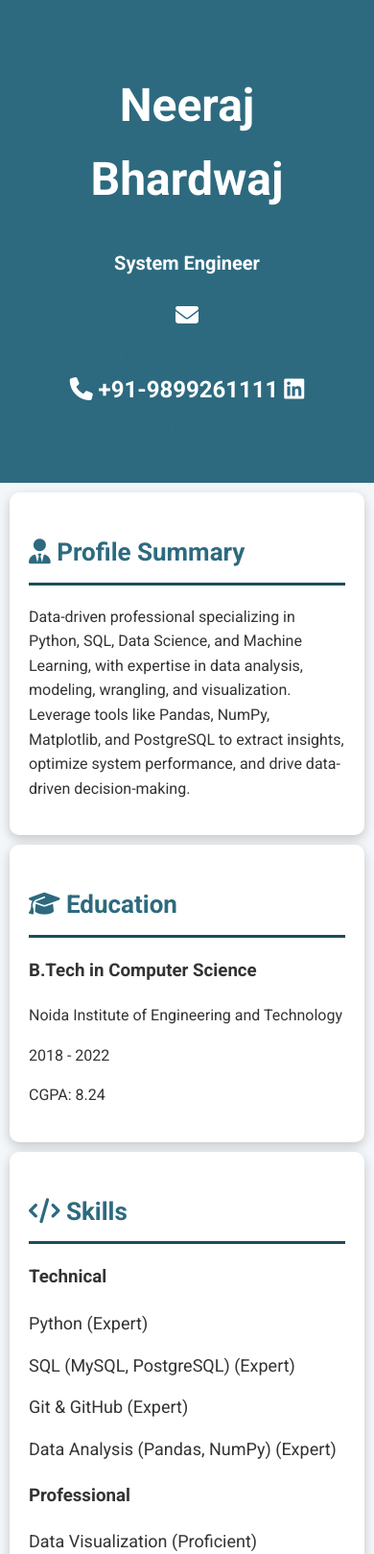
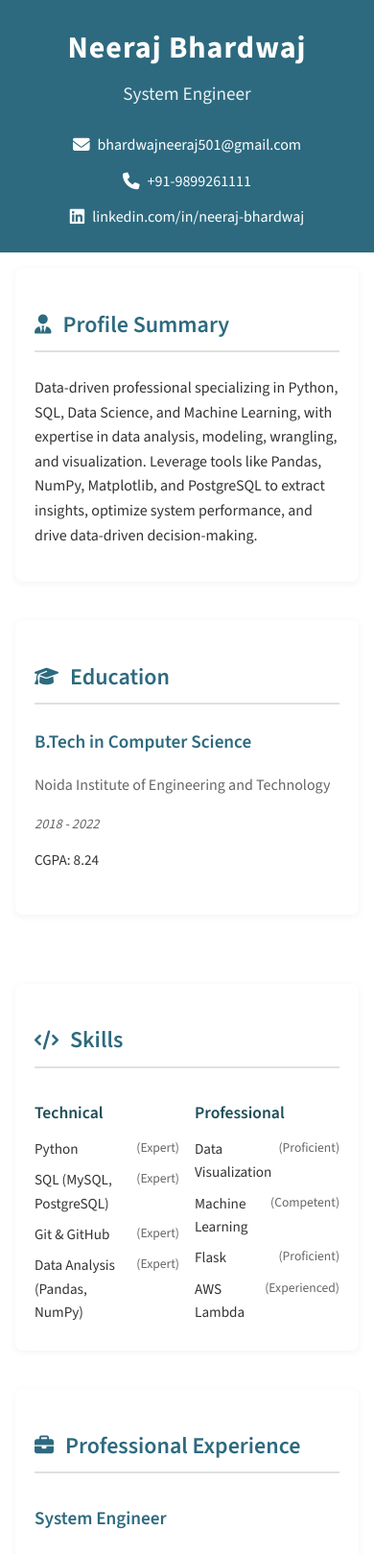
Before and after one commit to Neerajbhardwaj1111/Resume, a plain HTML site: page index.html in a window 390 px wide. Shown: the top 1619 px of the page at 96% size. Drawn offline with nearby package versions, Linux system fonts and the light colour scheme.

Commit message:
Update styles.css

```diff
--- a/styles.css
+++ b/styles.css
@@ -1,108 +1,331 @@
 /* Global Styles */
+:root {
+    --primary-color: #2d6a7f;
+    --secondary-color: #1d4d58;
+    --accent-color: #3a86a8;
+    --text-color: #333;
+    --light-bg: #f4f7f9;
+    --white: #ffffff;
+    --light-gray: #f0f0f0;
+    --medium-gray: #e0e0e0;
+    --dark-gray: #666;
+}
+
 body {
-    font-family: 'Roboto', Arial, sans-serif; /* Clean, modern font */
+    font-family: 'Source Sans 3', 'Roboto', Arial, sans-serif;
     margin: 0;
     padding: 0;
-    background-color: #f4f7f9; /* Light background for readability */
-    color: #333; /* Dark gray text for better contrast */
-    line-height: 1.6; /* Ensure readability */
+    background-color: var(--light-bg);
+    color: var(--text-color);
+    line-height: 1.6;
+    font-weight: 400;
+}
 
+.resume-container {
+    max-width: 1200px;
+    margin: 0 auto;
+    background-color: var(--white);
+    box-shadow: 0 0 30px rgba(0, 0, 0, 0.1);
 }
 
 /* Header */
 header {
-    background-color: #2d6a7f; /* Deep blue for a professional look */
-    color: white;
-    padding: 40px 20px;
+    background-color: var(--primary-color);
+    color: var(--white);
+    padding: 2.5rem 2rem;
     text-align: center;
-    font-size: 32px;
-    font-weight: 700; /* Bold font for emphasis */
-
 }
 
-header p {
-    font-size: 20px;
-    font-weight: 600;
-    margin-top: 10px;
+.header-content {
+    max-width: 800px;
+    margin: 0 auto;
 }
 
-/* Section (main content) */
-section {
-    padding: 30px;
-    margin: 40px auto;
-    max-width: 900px;
-    background-color: white;
-    border-radius: 10px;
-    box-shadow: 0 4px 12px rgba(0, 0, 0, 0.2); /* Softer shadow for a formal look */
-    line-height: 1.6; /* Better readability */
+header h1 {
+    font-size: 2.5rem;
+    font-weight: 700;
+    margin: 0;
+    letter-spacing: 1px;
 }
 
-/* Section Headings */
-h2 {
-    font-size: 26px;
-    color: #2d6a7f; /* Consistent color with the header */
-    border-bottom: 3px solid #1d4d58;
-    padding-bottom: 10px;
-    margin-bottom: 20px;
-    font-weight: 600; /* Slightly bolder heading for emphasis */
+header .title {
+    font-size: 1.5rem;
+    font-weight: 500;
+    margin: 0.5rem 0 1.5rem;
+    color: rgba(255, 255, 255, 0.9);
 }
 
-/* List styling */
-ul {
-    list-style-type: none;
+.contact-info {
+    display: flex;
+    justify-content: center;
+    flex-wrap: wrap;
+    gap: 1.5rem;
+    font-size: 1rem;
+}
+
+.contact-info span {
+    display: flex;
+    align-items: center;
+    gap: 0.5rem;
+}
+
+.contact-info i {
+    font-size: 1.1rem;
+}
+
+.contact-info a {
+    color: var(--white);
+    text-decoration: none;
+    transition: opacity 0.3s;
+}
+
+.contact-info a:hover {
+    opacity: 0.9;
+    text-decoration: underline;
+}
+
+/* Main Content */
+main {
+    padding: 2rem;
+}
+
+section {
+    margin-bottom: 2.5rem;
+    background-color: var(--white);
+    border-radius: 8px;
+    padding: 1.5rem;
+    box-shadow: 0 2px 8px rgba(0, 0, 0, 0.05);
+}
+
+h2 {
+    font-size: 1.5rem;
+    color: var(--primary-color);
+    border-bottom: 2px solid var(--medium-gray);
+    padding-bottom: 0.5rem;
+    margin-bottom: 1.5rem;
+    font-weight: 600;
+    display: flex;
+    align-items: center;
+    gap: 0.75rem;
+}
+
+h2 i {
+    font-size: 1.25rem;
+}
+
+h3 {
+    font-size: 1.2rem;
+    font-weight: 600;
+    color: var(--primary-color);
+    margin: 0.5rem 0;
+}
+
+/* Two Column Layout */
+.two-column {
+    display: grid;
+    grid-template-columns: 1fr 1fr;
+    gap: 2rem;
+}
+
+@media (max-width: 768px) {
+    .two-column {
+        grid-template-columns: 1fr;
+    }
+}
+
+/* Education Section */
+.education-item {
+    margin-bottom: 1.5rem;
+}
+
+.institution {
+    font-weight: 500;
+    color: var(--dark-gray);
+}
+
+.date {
+    color: var(--dark-gray);
+    font-style: italic;
+    font-size: 0.9rem;
+}
+
+.details {
+    margin-top: 0.5rem;
+    font-size: 0.95rem;
+}
+
+/* Skills Section */
+.skills-container {
+    display: grid;
+    grid-template-columns: 1fr 1fr;
+    gap: 1rem;
+}
+
+.skill-category h3 {
+    font-size: 1.1rem;
+    margin-bottom: 0.75rem;
+    color: var(--secondary-color);
+}
+
+.skill-category ul {
+    list-style: none;
+    padding: 0;
+    margin: 0;
+}
+
+.skill-category li {
+    margin-bottom: 0.5rem;
+    font-size: 0.95rem;
+    display: flex;
+    justify-content: space-between;
+}
+
+.skill-name {
+    font-weight: 500;
+}
+
+.skill-level {
+    color: var(--dark-gray);
+    font-size: 0.85rem;
+}
+
+/* Experience Section */
+.experience-item {
+    margin-bottom: 2rem;
+}
+
+.exp-header {
+    display: flex;
+    flex-wrap: wrap;
+    justify-content: space-between;
+    align-items: baseline;
+    margin-bottom: 0.5rem;
+}
+
+.exp-header h3 {
+    margin-right: 1rem;
+}
+
+.company {
+    flex-grow: 1;
+    font-weight: 500;
+    color: var(--dark-gray);
+}
+
+.experience-item ul {
+    list-style-type: disc;
+    padding-left: 1.5rem;
+    margin-top: 0.5rem;
+}
+
+.experience-item li {
+    margin-bottom: 0.5rem;
+    font-size: 0.95rem;
+    line-height: 1.5;
+}
+
+/* Certifications Section */
+.cert-list {
+    list-style: none;
     padding: 0;
 }
 
-li {
-    margin-bottom: 15px;
-    font-size: 18px;
-    font-weight: 400;
+.cert-list li {
+    margin-bottom: 0.75rem;
+    padding-left: 1.5rem;
+    position: relative;
+    font-size: 0.95rem;
 }
 
-/* Links (styled to stand out with subtle hover effect) */
-a {
-    color: #2d6a7f; /* Deep blue for links */
-    text-decoration: none;
-    font-weight: 500;
-    transition: color 0.3s ease-in-out;
+.cert-list li:before {
+    content: "•";
+    color: var(--accent-color);
+    font-size: 1.2rem;
+    position: absolute;
+    left: 0;
+    top: -2px;
 }
 
-a:hover {
-    color: #1d4d58; /* Darker blue on hover for emphasis */
-    text-decoration: underline;
+/* Awards Section */
+.awards-container {
+    display: grid;
+    grid-template-columns: repeat(auto-fill, minmax(250px, 1fr));
+    gap: 1.5rem;
 }
 
-/* Footer */
-footer {
-    text-align: center;
-    margin-bottom: 0%;
-    padding: 20px;
-    background-color: #2d6a7f;
-    color: white;
-    width: 100%;
-    font-size: 16px;
-    bottom: 0;
-    left: 0;
+.award-item {
+    background-color: var(--light-gray);
+    padding: 1rem;
+    border-radius: 6px;
+    border-left: 4px solid var(--accent-color);
 }
 
-footer a {
-    color: white;
-    font-weight: 600;
-
+.award-item h3 {
+    margin: 0 0 0.25rem;
+    font-size: 1.1rem;
 }
 
-/* Responsive Styles for smaller screens */
+.award-item .company {
+    color: var(--dark-gray);
+    font-size: 0.9rem;
+}
+
+.award-item .date {
+    color: var(--dark-gray);
+    font-size: 0.85rem;
+    font-style: italic;
+}
+
+/* Responsive Styles */
 @media (max-width: 768px) {
+    header {
+        padding: 1.5rem 1rem;
+    }
+
+    header h1 {
+        font-size: 2rem;
+    }
+
+    header .title {
+        font-size: 1.2rem;
+    }
+
+    .contact-info {
+        flex-direction: column;
+        gap: 0.75rem;
+        align-items: center;
+    }
+
+    main {
+        padding: 1rem;
+    }
+
     section {
-        padding: 20px;
-        margin: 10px;
+        padding: 1.25rem;
+    }
+
+    .awards-container {
+        grid-template-columns: 1fr;
+    }
+}
+
+@media print {
+    body {
+        background-color: white;
+        font-size: 12pt;
+    }
+
+    .resume-container {
+        box-shadow: none;
+        max-width: 100%;
     }
 
     header {
-        font-size: 24px;
+        padding: 1rem;
     }
 
-    footer {
-        font-size: 14px;
+    section {
+        page-break-inside: avoid;
+        margin-bottom: 1rem;
     }
 }
```
